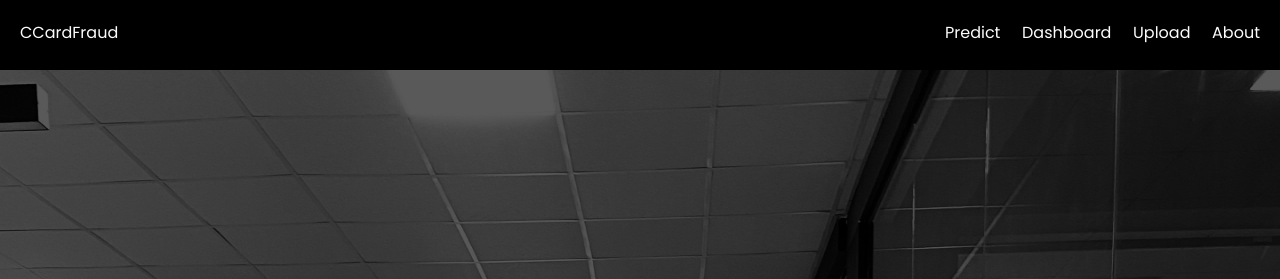
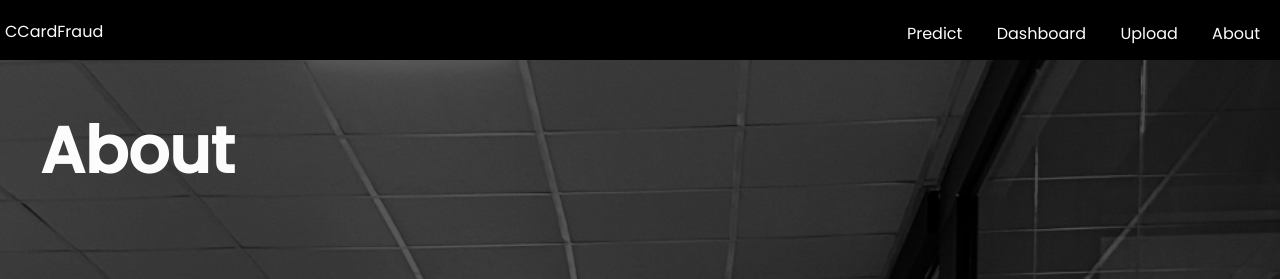
Before and after one commit to braguru/CC-Fraud-Detection-System, a Django app: page /about/ in a window 1280 px wide. Shown: the top 279 px of the page. Run offline with Django 4.2, Linux system fonts and the light colour scheme; some libraries are stand-ins or nearby versions.

Commit message:
modified some templates

```diff
--- a/CCFraud/CCFraud/settings.py
+++ b/CCFraud/CCFraud/settings.py
@@ -32,6 +32,7 @@ ALLOWED_HOSTS = []
 # Application definition
 
 INSTALLED_APPS = [
+    'fontawesomefree',
     'core',
     'django.contrib.admin',
     'django.contrib.auth',
--- a/CCFraud/core/static/core/css/About.css
+++ b/CCFraud/core/static/core/css/About.css
@@ -11,36 +11,32 @@ body{
     margin: 0;
     padding: 0;
     font-family: 'Poppins', sans-serif;
+    background-image: url('../images/image5.png');
+    background-repeat: no-repeat;
+    background-position: center;
+    background-size: cover;
 }
 
 .content{
     max-width: 100vw;
     /* height: 100vh; */
-    position: relative;
-    /* display: flex;
-    flex-direction: column; */
-}
-
-.content .section-1 img{
-    max-width: 100vw;
-    height: 1555px;
-    position: relative;
-    margin-bottom: -10px;
+    /* position: relative; */
+    display: flex;
+    flex-direction: column;
 }
 
 .content .section-1 h1{
-    position: absolute;
+    /* position: absolute; */
     color: var(--text-color);
     margin-left: 40px;
     font-size: 64px;
-    margin-top: -105%;
 }
 
 .content .section-2{
     background-color: var(--content_color);
-    position: absolute;
+    /* position: absolute; */
     display: flex;
-    margin-top: -90%;
+    margin-top: 100px;
     height: 420px;
 }
 
@@ -57,9 +53,9 @@ body{
     margin-top: 30px;
 }
 
-.content .section-2 .sub-section-1 h1{
+/* .content .section-2 .sub-section-1 h1{
     color: var(--text-color);
-}
+} */
 
 .content .section-2 .sub-section-1 p{
     color: var(--text-color);
@@ -68,8 +64,8 @@ body{
 }
 
 .content .section-3{
-    position: absolute;
-    margin-top: -50%;
+    /* position: absolute; */
+    margin-top: 100px;
 }
 
 .content .section-3 p{
@@ -85,7 +81,7 @@ body{
     display: flex;
     flex-direction: column;
     justify-content: center;
-    /* margin-top: -50px; */
+    margin-top: -200px;
 }
 
 .content .section-4 h1{
@@ -115,3 +111,12 @@ body{
     margin-left: 530px;
     margin-bottom: 20px;
 }
+
+
+/* Media queries */
+  /* Large screens */
+@media only screen and (min-width: 1024px) {
+    .section-4 h1, .section-4 p, .section-4 button{
+        margin-left: 550px;
+    }
+}
--- a/CCFraud/core/static/core/css/base.css
+++ b/CCFraud/core/static/core/css/base.css
@@ -12,45 +12,68 @@ body{
     padding: 0;
     box-sizing: border-box;
     font-family: 'Poppins', sans-serif;
+    list-style: none;
+    text-decoration: none;
 }
 
-.header{
+nav{
     display: flex;
     background-color: var(--header_color);
     justify-content: space-between;
     height: 50px;
-    padding: 10px;
+    padding: 5px;
+    /* border: 2px solid red; */
 }
 
-.app_name{
+nav .app_name{
     color: var(--text-color);
     font-style: Inter;
     font-weight: 800 bold;
-    padding: 10px;
+    text-decoration: none;
+    margin-top: 14px;
+    /* border: 2px solid yellow; */
+}
+
+nav ul{
+    /* border: 2px solid red; */
+    float: right;
     text-decoration: none;
 }
 
-.app_name a{
+nav ul li{
+    display: inline-block;
+    margin: 0 10px;
+}
+
+nav ul li a{
     text-decoration: none;
     color: var(--text-color);
+    padding: 5px;
 }
 
-.nav-links{
-    padding: 10px;
-    display: flex;
-    justify-content: space-between;
-    width: 25%;
+nav ul li a:hover{
+    border-bottom: 2px solid white;
 }
 
-.nav-links a{
-    position: relative;
-    text-decoration: none;
-    color: var(--text-color);
+nav ul li a.active{
+    border-bottom: 2px solid blue;
+    font-weight: 500;
 }
 
-.nav-links a:hover{
-    border-bottom: 2px solid white;
+/* label #btn,
+label #cancel{
+    color: white;
+    font-size: 30px;
+    float: right;
+    margin-right: 10px;
+    cursor: pointer;
+    display: none;
 }
+
+#check{
+    display: none;
+} */
+
 
 /*------------footer-------*/
 .footer-container{
--- a/CCFraud/core/templates/core/About.html
+++ b/CCFraud/core/templates/core/About.html
@@ -14,7 +14,6 @@
     {%block content%}
     <div class="content">
         <div class="section-1">
-            <img src="{% static 'core/images/image5.png'%}">
             <h1>About</h1>
         </div>
         <div class="section-2">
@@ -27,7 +26,6 @@
                     technology can play a crucial role in achieving this mission, and we are committed to making
                     it accessible and easy to use for all universities.</p>
             </div>
-
         </div>
         <div class="section-3">
             <p>At CCard, we make credit card fraud detection a breeze with our AI-powered tools.
--- a/CCFraud/core/templates/core/base.html
+++ b/CCFraud/core/templates/core/base.html
@@ -5,21 +5,27 @@
     <meta charset="UTF-8">
     <meta name="viewport" content="width=device-width, initial-scale=1.0">
     <link rel="stylesheet" type="text/css" href="{% static 'core/css/base.css' %}">
+    {% block onload_js%}
+    <script src="https://kit.fontawesome.com/a076d05399.js" crossorigin="anonymous"></script>
+    {%endblock%}
+    <script src="{% static 'fontawesomefree/js/all.min.js' %}"></script>
+    <link href="{% static 'fontawesomefree/css/all.min.css' %}" rel="stylesheet" type="text/css">
+
     {% block styles %}
     {% endblock %}
     <title> {% block title%}{{ title }}{%endblock%} </title>
 </head>
 
 <body>
-    <div class="header">
-        <div class="app_name"><a href="{% url 'landing_page'%}">CCardFraud</a></div>
-        <div class="nav-links">
-            <a href="{%url 'result'%}">Predict</a>
-            <a href="{%url 'predict'%}">Dashboard</a>
-            <a href="{%url 'upload'%}">Upload</a>
-            <a href="{%url 'about'%}">About</a>
-        </div>
-    </div>
+    <nav>
+        <a class="app_name" href="{% url 'landing_page'%}">CCardFraud</a>
+        <ul>
+            <li><a class="nav-link {% if url_name == 'result' %}active{% endif %}" href="{%url 'result'%}">Predict</a></li>
+            <li><a class="nav-link {% if url_name == 'predict' %}active{% endif %}" href="{%url 'predict'%}">Dashboard</a></li>
+            <li><a class="nav-link {% if url_name == 'upload' %}active{% endif %}" href="{%url 'upload'%}">Upload</a></li>
+            <li><a class="nav-link {% if url_name == 'about' %}active{% endif %}" href="{%url 'about'%}">About</a></li>
+        </ul>
+    </nav>
 </body>
 
 <!-- main content  -->
```
